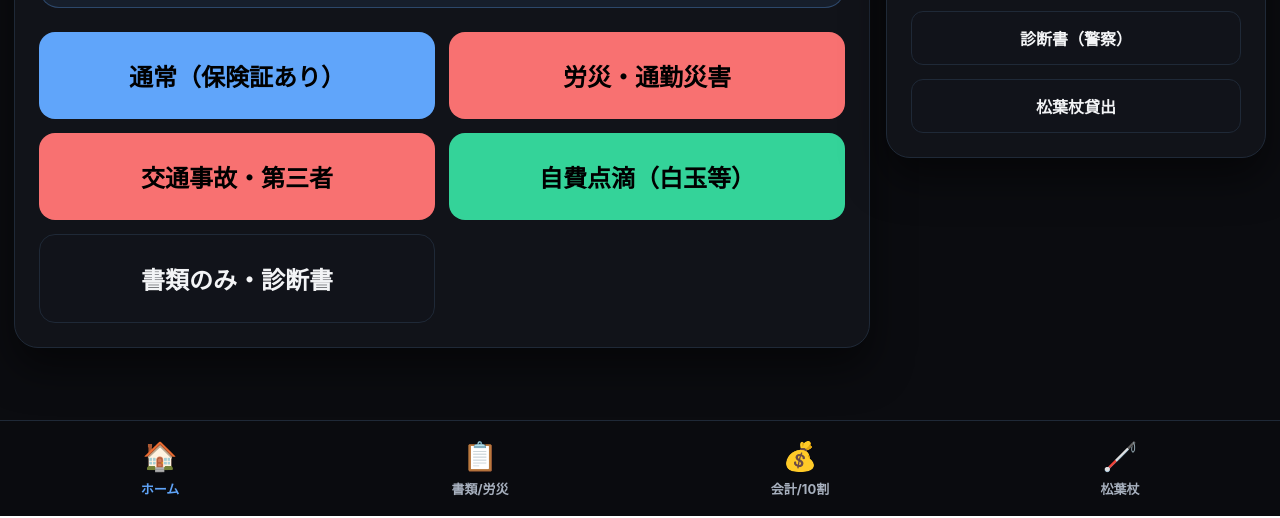
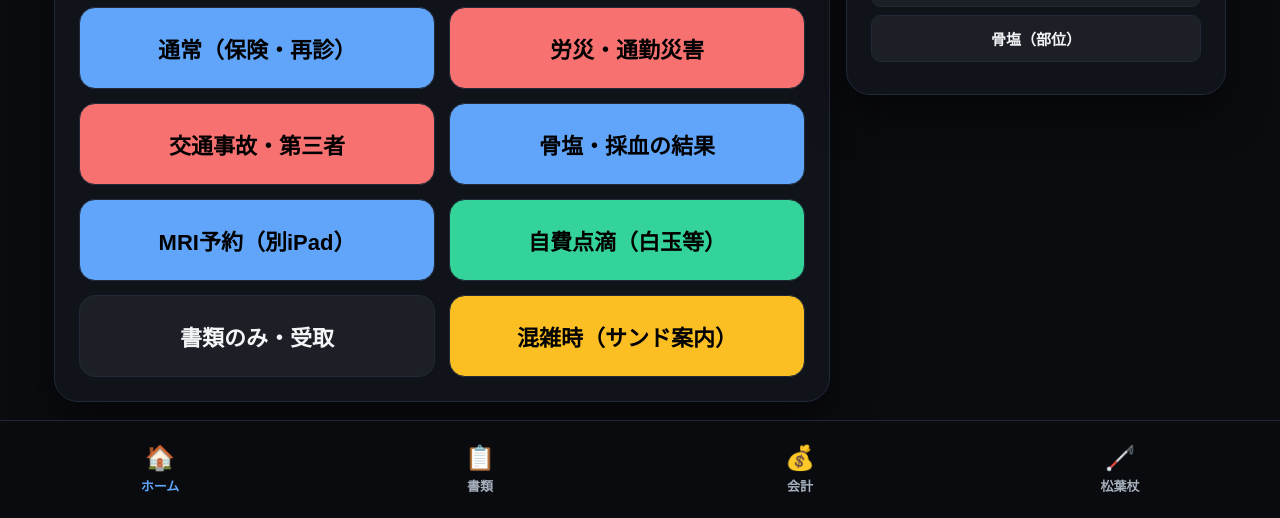
Before and after one commit to seiyaosada-sys/masaki.flow-os, a plain HTML site: page index.html in a window 1280 px wide. Shown: the part 284-802 px from the top of the page. Drawn offline with Linux system fonts and the light colour scheme.

Commit message:
Update index.html for version 0.3.9

```diff
--- a/index.html
+++ b/index.html
@@ -3,12 +3,9 @@
 <head>
   <meta charset="utf-8" />
   <meta name="viewport" content="width=device-width, initial-scale=1, viewport-fit=cover" />
-  <title>まさき整形OS（v0.3.8 項目整理版）</title>
+  <title>まさき整形OS v0.3.9</title>
 
   <meta name="theme-color" content="#0b0c10">
-  <meta name="mobile-web-app-capable" content="yes">
-  <link rel="manifest" href="data:application/json,{'name':'まさき整形OS','short_name':'まさきOS','display':'standalone','start_url':'.'}">
-
   <style>
     :root {
       --bg:#0b0c10; --card:#11131a; --text:#f3f4f6; --muted:#a7b0be; --border:#1f2937;
@@ -17,11 +14,9 @@
       --fw-title:800; --fw-btn:800; --fw-script:800; --fw-sub:700;
     }
     * { box-sizing:border-box; -webkit-touch-callout:none; }
-    html, body { height:100%; overflow-x: hidden; }
     body {
       margin:0; font-family:-apple-system,BlinkMacSystemFont,"Hiragino Sans","Noto Sans JP",sans-serif;
-      background:linear-gradient(180deg,#070812,#0b0c10 35%); color:var(--text);
-      -webkit-tap-highlight-color:transparent; touch-action:manipulation;
+      background:var(--bg); color:var(--text); touch-action:manipulation;
       padding-bottom: calc(var(--dockH) + env(safe-area-inset-bottom));
       font-size: 18px;
     }
@@ -29,41 +24,40 @@
     .row { display:flex; gap:12px; align-items:center; }
     .title { font-size:18px; font-weight:var(--fw-title); color:var(--blue); }
     .chip { font-size:13px; color:var(--muted); border:1px solid var(--border); padding:4px 10px; border-radius:999px; }
-    main { padding:20px 14px 40px; max-width:1400px; margin: 0 auto; }
-    .layout { display:grid; gap:16px; grid-template-columns: 1fr; align-items:start; }
+    main { padding:20px 14px; max-width:1200px; margin: 0 auto; }
+    .layout { display:grid; gap:16px; grid-template-columns: 1fr; }
     @media(min-width:1000px){ .layout { grid-template-columns: 1fr 380px; } .asideSticky { position:sticky; top:90px; } }
-    .card { background:rgba(17,19,26,.95); border:1px solid var(--border); border-radius:24px; padding:24px; box-shadow:0 20px 40px rgba(0,0,0,.5); }
-    .sectionTitle { font-size:14px; font-weight:var(--fw-sub); color:var(--muted); margin-bottom:10px; text-transform:uppercase; letter-spacing:1px; }
-    .script { font-size:32px; line-height:1.45; font-weight:var(--fw-script); padding:24px; border-radius:20px; border:1px solid rgba(96,165,250,.3); background:rgba(96,165,250,.08); white-space:pre-wrap; margin-bottom: 24px; color:#fff; }
-    .btnGrid { display:grid; grid-template-columns: repeat(auto-fit, minmax(260px, 1fr)); gap:14px; margin-top:20px; }
-    button { appearance:none; border:none; border-radius:16px; padding:26px 16px; font-size:24px; font-weight:var(--fw-btn); background:var(--card); color:var(--text); border:1px solid var(--border); cursor:pointer; display:flex; align-items:center; justify-content:center; text-align:center; }
+    .card { background:var(--card); border:1px solid var(--border); border-radius:24px; padding:24px; box-shadow:0 20px 40px rgba(0,0,0,.5); }
+    .sectionTitle { font-size:14px; font-weight:var(--fw-sub); color:var(--muted); margin-bottom:10px; text-transform:uppercase; }
+    .script { font-size:32px; line-height:1.4; font-weight:var(--fw-script); padding:24px; border-radius:20px; border:1px solid rgba(96,165,250,.3); background:rgba(96,165,250,.08); white-space:pre-wrap; margin-bottom: 24px; color:#fff; }
+    .btnGrid { display:grid; grid-template-columns: repeat(auto-fit, minmax(280px, 1fr)); gap:14px; }
+    button { appearance:none; border:none; border-radius:16px; padding:24px 16px; font-size:22px; font-weight:var(--fw-btn); background:rgba(255,255,255,.05); color:var(--text); border:1px solid var(--border); cursor:pointer; }
     button:active { transform: scale(0.96); background: var(--border); }
-    button.primary { background: var(--blue); color: #000; border:none; }
-    button.danger { background: var(--red); color: #000; border:none; }
-    button.warn { background: var(--amber); color: #000; border:none; }
-    button.green { background: var(--green); color: #000; border:none; }
-    button.small { padding:14px 18px; font-size:16px; border-radius:12px; font-weight:700; }
-    .dock { position:fixed; bottom:0; left:0; right:0; height:var(--dockH); background:rgba(11,12,16,.92); border-top:1px solid var(--border); display:flex; justify-content:space-around; align-items:center; padding-bottom: env(safe-area-inset-bottom); backdrop-filter:blur(20px); z-index:50; }
-    .dockItem { flex:1; text-align:center; color:var(--muted); font-size:13px; font-weight:700; display:flex; flex-direction:column; gap:6px; text-decoration:none; }
+    button.primary { background: var(--blue); color: #000; }
+    button.danger { background: var(--red); color: #000; }
+    button.warn { background: var(--amber); color: #000; }
+    button.green { background: var(--green); color: #000; }
+    button.small { padding:12px; font-size:15px; border-radius:10px; width:100%; text-align:center; margin-bottom:8px; }
+    .dock { position:fixed; bottom:0; left:0; right:0; height:var(--dockH); background:rgba(11,12,16,.95); border-top:1px solid var(--border); display:flex; justify-content:space-around; align-items:center; padding-bottom: env(safe-area-inset-bottom); z-index:50; }
+    .dockItem { flex:1; text-align:center; color:var(--muted); font-size:13px; font-weight:700; text-decoration:none; }
     .dockItem.active { color:var(--blue); }
-    .icon { font-size:28px; }
-    .modalOverlay { position:fixed; top:0; left:0; right:0; bottom:0; background:rgba(0,0,0,.85); display:none; align-items:center; justify-content:center; z-index:100; padding:20px; backdrop-filter:blur(4px); }
-    .modal { background:var(--card); border:1px solid var(--border); border-radius:28px; padding:30px; width:100%; max-width:640px; box-shadow:0 30px 60px rgba(0,0,0,.8); }
-    .modalText { font-size:22px; line-height:1.6; white-space:pre-wrap; margin:24px 0; color:#fff; }
-    .badge { display:inline-block; padding:5px 12px; border-radius:8px; font-size:13px; font-weight:900; margin-bottom:10px; }
+    .icon { display:block; font-size:24px; margin-bottom:4px; }
+    .badge { display:inline-block; padding:4px 10px; border-radius:8px; font-size:12px; font-weight:900; margin-bottom:8px; background:var(--border); }
     .badge.red { background:var(--red); color:#000; }
     .badge.blue { background:var(--blue); color:#000; }
-    .badge.green { background:var(--green); color:#000; }
-    .badge.amber { background:var(--amber); color:#000; }
+
+    /* モーダル */
+    .modalOverlay { position:fixed; inset:0; background:rgba(0,0,0,.8); display:none; align-items:center; justify-content:center; z-index:100; padding:20px; }
+    .modal { background:var(--card); border:1px solid var(--border); border-radius:24px; padding:24px; width:100%; max-width:600px; }
+    .modalText { font-size:20px; line-height:1.6; white-space:pre-wrap; margin:20px 0; }
   </style>
 </head>
 <body>
 
 <header>
   <div class="row">
-    <div class="title">まさき整形OS v0.3.8</div>
+    <div class="title">まさき整形OS v0.3.9</div>
     <div class="chip" id="pathChip">HOME</div>
-    <button class="small" style="margin-left:auto; background:var(--border);" onclick="location.reload(true)">更新</button>
   </div>
 </header>
 
@@ -75,187 +69,114 @@
 </main>
 
 <nav class="dock">
-  <a href="#" class="dockItem" id="dockHome" onclick="resetSession()"><span class="icon">🏠</span><span>ホーム</span></a>
-  <a href="#" class="dockItem" id="dockDocs" onclick="jump('docs_entry')"><span class="icon">📋</span><span>書類/労災</span></a>
-  <a href="#" class="dockItem" id="dockMoney" onclick="jump('money_hub')"><span class="icon">💰</span><span>会計/10割</span></a>
-  <a href="#" class="dockItem" id="dockCrutch" onclick="jump('crutch_1')"><span class="icon">🦯</span><span>松葉杖</span></a>
+  <a href="#" class="dockItem" id="dockHome" onclick="jump('home')"><span class="icon">🏠</span>ホーム</a>
+  <a href="#" class="dockItem" id="dockDocs" onclick="jump('docs_entry')"><span class="icon">📋</span>書類</a>
+  <a href="#" class="dockItem" id="dockMoney" onclick="jump('money_hub')"><span class="icon">💰</span>会計</a>
+  <a href="#" class="dockItem" id="dockCrutch" onclick="jump('crutch_entry')"><span class="icon">🦯</span>松葉杖</a>
 </nav>
 
-<div id="modalBack" class="modalOverlay">
-  <div class="modal">
+<div id="modalBack" class="modalOverlay" onclick="closeModal()">
+  <div class="modal" onclick="event.stopPropagation()">
     <div id="modalTitle" class="sectionTitle" style="color:var(--blue)">詳細</div>
     <div id="modalText" class="modalText"></div>
-    <button class="primary" style="width:100%; padding:22px;" id="closeModal">閉じる</button>
+    <button class="primary" style="width:100%" onclick="closeModal()">閉じる</button>
   </div>
 </div>
 
 <script>
-const GLOBAL_DETAILS = [
-  { label:"10割目安", text:"【初診】約10,000円〜15,000円\n【再診】約3,000円〜5,000円\n※処置や検査（レントゲン枚数等）で変動します。" },
-  { label:"労災必要書類", text:"・業務災害：様式第5号\n・通勤災害：様式第16号の3\n・転院：様式第6号 / 16号の4\n※会社印が必須です。" },
-  { label:"診断書（警察）", text:"当日発行可（3,300円）。\n事故現場の状況や痛みの部位を確認してください。" },
-  { label:"松葉杖貸出", text:"預かり金 5,000円（現金のみ）\n返却時に「預かり証」と引き換えで全額返金します。" }
-];
-
 const FLOW = {
   home: {
     title: "メインメニュー", script: "お疲れ様です。本日はどうなさいましたか？",
     choices: [
-      { label: "通常（保険証あり）", next: "normal_entry", style: "primary" },
+      { label: "通常（保険・再診）", next: "normal_entry", style: "primary" },
       { label: "労災・通勤災害", next: "rousai_1", style: "danger" },
       { label: "交通事故・第三者", next: "acc_entry", style: "danger" },
+      { label: "骨塩・採血の結果", next: "result_entry", style: "primary" },
+      { label: "MRI予約（別iPad）", next: "mri_info", style: "primary" },
       { label: "自費点滴（白玉等）", next: "jihi_entry", style: "green" },
-      { label: "書類のみ・診断書", next: "docs_entry", style: "" }
+      { label: "書類のみ・受取", next: "docs_entry", style: "" },
+      { label: "混雑時（サンド案内）", next: "sand_help", style: "warn" }
     ]
   },
-  // 通常
-  normal_entry: {
-    title: "通常受付", badge: "通常", script: "保険証（またはマイナカード）はお持ちですか？",
-    choices: [
-      { label: "はい（確認OK）", next: "home", style: "primary" },
-      { label: "忘れた（10割預かり）", next: "tenwari_money", style: "warn" },
-      { label: "住所等変更あり", next: "home", style: "" }
-    ]
+  // 骨塩・採血
+  result_entry: {
+    title: "結果説明", badge: "通常", script: "結果の説明ですね。\n結果はすべて医師から診察室でご説明いたします。\nこのまま診察へご案内します。",
+    choices: [ { label: "了解（診察へ）", next: "home", style: "primary" } ]
   },
-  // 労災
-  rousai_1: {
-    title: "労災：入口確認", badge: "労災", script: "お怪我は「お仕事中」または「通勤中」ですか？",
-    choices: [
-      { label: "業務中", next: "rousai_10wari", style: "danger" },
-      { label: "通勤中", next: "rousai_10wari", style: "danger" },
-      { label: "いいえ（通常へ）", next: "normal_entry", style: "" }
-    ]
-  },
-  rousai_10wari: {
-    title: "労災：10割預かり", badge: "労災", script: "書類（5号等）が届くまでは、一旦10割でお預かりとなります。\n書類提出後に返金いたします。",
-    choices: [
-      { label: "10割案内へ", next: "tenwari_money", style: "primary" },
-      { label: "書類を持っている", next: "rousai_have_docs", style: "green" },
-      { label: "戻る", next: "rousai_1", style: "" }
-    ]
-  },
-  rousai_have_docs: {
-    title: "労災：書類あり", badge: "労災", script: "書類（5号または16号の3）をお預かりします。\n本日のお会計は発生しません。",
+  // MRI
+  mri_info: {
+    title: "MRI予約手順", badge: "通常", script: "MRI予約は別のiPadで取得します。\n1) 希望日を伺う\n2) iPad入力\n3) 患者情報+日時を両面印刷\n4) 会計時に渡し、電カル入力",
     choices: [ { label: "了解", next: "home", style: "primary" } ]
   },
-  // 事故
-  acc_entry: {
-    title: "事故・第三者", badge: "事故/第三者", script: "どのケースですか？",
+  // サンド案内
+  sand_help: {
+    title: "混雑時案内", badge: "待ち", script: "■ サンド：物療とリハの間に診察\n■ 逆サンド：診察 → 物療 → リハ\n\n診察が混んでいる場合、物療（電気）がある方を先に案内できるかカルテを確認してください。",
+    choices: [ { label: "了解", next: "home", style: "primary" } ]
+  },
+  // 書類（v0.3.4のロジック復活）
+  docs_entry: {
+    title: "書類案内", badge: "書類", script: "作成には2〜3週間お時間をいただきます。\n医師が中休みに作成するため、即日発行はできません。",
     choices: [
-      { label: "交通事故（相手あり）", next: "acc_notyet", style: "primary" },
-      { label: "第三者行為（喧嘩等）", next: "third_10wari", style: "primary" },
-      { label: "自損事故（自分のみ）", next: "home", style: "" },
+      { label: "労災書類（5号等）", next: "docs_3point", style: "danger" },
+      { label: "交通事故（自賠責）", next: "docs_3point", style: "danger" },
+      { label: "当院診断書(5,500円)", next: "docs_shindan", style: "primary" },
+      { label: "書類の受取（本人確認）", next: "docs_receive", style: "green" },
       { label: "ホームへ", next: "home", style: "" }
     ]
   },
-  acc_notyet: {
-    title: "事故：未連絡", badge: "事故/第三者", script: "保険会社から当院へ連絡は届いていますか？",
+  docs_3point: {
+    title: "書類3点確認", badge: "書類", script: "以下3点を確認してください：\n1) 提出先はどこか\n2) 指定の書式はあるか\n3) 期限はいつまでか",
+    choices: [ { label: "確認完了", next: "home", style: "primary" } ]
+  },
+  docs_shindan: {
+    title: "当院診断書", badge: "書類", script: "当院書式のA4診断書ですね。\n費用は5,500円となります。\n作成後、内容に間違いがないか一緒に確認をお願いします。",
+    choices: [ { label: "了解", next: "home", style: "primary" } ]
+  },
+  docs_receive: {
+    title: "書類受取", badge: "書類", script: "ご本人確認（診察券・生年月日）をさせていただきます。\n個人情報のため、確認が取れない場合はお渡しできません。",
+    choices: [ { label: "確認OK・お渡し", next: "home", style: "primary" } ]
+  },
+  // 松葉杖（v0.3.4のロジック復活）
+  crutch_entry: {
+    title: "松葉杖", badge: "松葉", script: "貸出ですか？返却ですか？",
     choices: [
-      { label: "届いている", next: "home", style: "green" },
-      { label: "まだ（10割預かり）", next: "acc_10wari_info", style: "warn" }
+      { label: "貸出（預かり5,000円）", next: "crutch_lend", style: "primary" },
+      { label: "返却（診察あり）", next: "crutch_return", style: "primary" },
+      { label: "返却（診察なし・自己判断）", next: "crutch_self", style: "warn" }
     ]
   },
-  acc_10wari_info: {
-    title: "事故：10割預かり", badge: "事故/第三者", script: "連絡が確認できるまでは、一旦10割でお預かりとなります。\n後日、連絡があれば精算いたします。",
-    choices: [ { label: "10割案内へ", next: "tenwari_money", style: "primary" } ]
+  crutch_lend: {
+    title: "松葉杖貸出", badge: "松葉", script: "預かり金 5,000円（現金のみ）をお預かりします。\n借用書を作成し、控えをお渡ししてください。\n※返却時に全額返金します。",
+    choices: [ { label: "完了", next: "home", style: "primary" } ]
   },
-  third_10wari: {
-    title: "第三者：案内", badge: "事故/第三者", script: "第三者行為は健康保険が使えません。\n原則10割負担となります。",
-    choices: [ { label: "了解（10割案内）", next: "tenwari_money", style: "primary" } ]
+  crutch_self: {
+    title: "自己判断返却", badge: "松葉", script: "医師の診察なしでの返却ですね。\nその後の症状悪化等については責任を負いかねますが、よろしいでしょうか？",
+    choices: [ { label: "了解（返却処理）", next: "home", style: "danger" } ]
   },
-  // 自費
-  jihi_entry: {
-    title: "自費診療", badge: "自費", script: "ご希望のメニューを選択してください",
-    choices: [
-      { label: "白玉点滴", next: "jihi_common", style: "primary" },
-      { label: "美肌点滴", next: "jihi_common", style: "primary" },
-      { label: "ニンニク点滴", next: "jihi_common", style: "primary" },
-      { label: "その他自費メニュー", next: "jihi_common", style: "" },
-      { label: "ホームへ", next: "home", style: "" }
-    ]
-  },
-  jihi_common: {
-    title: "自費：確認", badge: "自費", script: "自費診療となります。料金を確認し、同意書にサインをお願いします。",
-    choices: [
-      { label: "料金を確認", next: "money_hub", style: "warn" },
-      { label: "サイン完了", next: "home", style: "primary" }
-    ]
-  },
-  // 会計
-  tenwari_money: {
-    title: "10割負担の目安", badge: "共通", script: "本日は全額自己負担でお預かりします。\n【初診目安：10,000円〜15,000円】\n\n後日、精算いたします。",
-    choices: [ { label: "了解しました", next: "home", style: "primary" } ]
-  },
-  money_hub: {
-    title: "会計・料金確認", badge: "共通", script: "確認したい項目を選んでください",
-    choices: [
-      { label: "10割の目安", next: "tenwari_money", style: "primary" },
-      { label: "松葉杖（5,000円）", next: "crutch_1", style: "primary" },
-      { label: "診断書（3,300円〜）", next: "docs_entry", style: "" },
-      { label: "ホームへ", next: "home", style: "" }
-    ]
-  },
-  // 書類
-  docs_entry: {
-    title: "書類・診断書", badge: "書類", script: "どの書類のご案内ですか？",
-    choices: [
-      { label: "警察提出用（事故）", next: "docs_keisatsu", style: "primary" },
-      { label: "生命保険（診断書）", next: "docs_seiho", style: "primary" },
-      { label: "ホームへ", next: "home", style: "" }
-    ]
-  },
-  docs_keisatsu: {
-    title: "警察用診断書", badge: "書類", script: "警察提出用の診断書ですね。費用は3,300円となります。",
-    choices: [ { label: "発行依頼", next: "home", style: "primary" } ]
-  },
-  docs_seiho: {
-    title: "生命保険診断書", badge: "書類", script: "指定の用紙をお持ちですか？作成に1〜2週間かかります。",
-    choices: [
-      { label: "用紙あり（預かり）", next: "home", style: "primary" },
-      { label: "用紙なし", next: "home", style: "" }
-    ]
-  },
-  // 松葉杖
-  crutch_1: {
-    title: "松葉杖貸出", badge: "松葉杖", script: "預かり金5,000円が必要です。\n返却時に全額返金します。",
-    choices: [ { label: "了解", next: "home", style: "primary" } ]
-  }
+  // 通常・会計ハブ
+  normal_entry: { title: "通常受付", badge: "通常", script: "保険証・マイナカードの確認をお願いします。", choices: [ { label: "完了", next: "home", style: "primary" } ] },
+  money_hub: { title: "会計案内", badge: "会計", script: "10割預かり：1万〜1.5万円目安\n松葉杖：5,000円\n警察用診断書：3,300円\n当院診断書：5,500円", choices: [ { label: "ホームへ", next: "home", style: "primary" } ] }
 };
 
-let state = { current:"home", history:[] };
+const GLOBAL_DETAILS = [
+  { label: "10割目安", text: "初診：10,000円〜15,000円\n再診：3,000円〜5,000円\n※内容により変動します。" },
+  { label: "松葉杖ルール", text: "預かり金5,000円（現金）。\n返却時に「預かり証」と引き換えで返金。\n紛失時は返金不可。" },
+  { label: "生保（医療扶助）", text: "医療券がない場合、役所へ電話確認が取れるまで受診不可（または10割預かり）。" },
+  { label: "骨塩（部位）", text: "前腕：当日可\n腰椎・大腿：予約制（当日以降）" }
+];
+
+let state = { current: "home", history: [] };
 const elScreen = document.getElementById("screen");
 const elAside = document.getElementById("aside");
 const elChip = document.getElementById("pathChip");
 
-function go(nextId) {
-  if(!FLOW[nextId]) return;
-  state.history.push(state.current);
-  state.current = nextId;
-  render();
-}
-function jump(nextId) { state.history = []; state.current = nextId; render(); }
-function back() {
-  if(state.history.length > 0) { state.current = state.history.pop(); render(); }
-  else { state.current = "home"; render(); }
-}
-function resetSession() { state.history = []; state.current = "home"; render(); }
-
-function openModal(title, text) {
-  document.getElementById("modalTitle").textContent = title;
-  document.getElementById("modalText").textContent = text;
-  document.getElementById("modalBack").style.display = "flex";
-}
-document.getElementById("closeModal").addEventListener("click", () => {
-  document.getElementById("modalBack").style.display = "none";
-});
-
 function render() {
-  const s = FLOW[state.current];
+  const s = FLOW[state.current] || FLOW.home;
   elChip.textContent = s.title;
   let html = `
     <div class="row" style="justify-content:space-between; margin-bottom:10px;">
-      <div>${s.badge ? `<span class="badge ${getBadgeClass(s.badge)}">${s.badge}</span>` : ""}</div>
-      <button class="small" style="background:var(--border)" onclick="back()">戻る</button>
+      <div>${s.badge ? `<span class="badge ${s.badge==='通常'?'blue':'red'}">${s.badge}</span>` : ""}</div>
+      <button class="small" style="width:80px; background:var(--border)" onclick="back()">戻る</button>
     </div>
     <div class="script">${s.script}</div>
     <div class="btnGrid">
@@ -265,34 +186,24 @@ function render() {
   });
   html += `</div>`;
   elScreen.innerHTML = html;
-  renderAside();
-  updateDock();
+
+  // サイドバー
+  let asideHtml = `<div class="sectionTitle">Quick Help</div>`;
+  GLOBAL_DETAILS.forEach(d => {
+    asideHtml += `<button class="small" onclick="openModal('${d.label}','${d.text.replace(/\n/g,'\\n')}')">${d.label}</button>`;
+  });
+  elAside.innerHTML = asideHtml;
+
+  // Dock
+  document.querySelectorAll('.dockItem').forEach(el => el.classList.remove('active'));
+  if(state.current === 'home') document.getElementById('dockHome').classList.add('active');
 }
 
-function renderAside() {
-  let html = `<div class="sectionTitle">QUICK REFERENCE</div><div style="display:grid; gap:14px;">`;
-  GLOBAL_DETAILS.forEach(d => {
-    html += `<button class="small" onclick="openModal('${d.label}','${d.text.replace(/\n/g,'\\n')}')">${d.label}</button>`;
-  });
-  html += `</div>`;
-  elAside.innerHTML = html;
-}
-
-function getBadgeClass(b) {
-  if(b.includes("労災") || b.includes("事故") || b.includes("書類")) return "red";
-  if(b==="通常") return "blue";
-  if(b==="自費") return "green";
-  return "amber";
-}
-
-function updateDock() {
-  document.querySelectorAll('.dockItem').forEach(el => el.classList.remove('active'));
-  const c = state.current;
-  if(c === "home") document.getElementById("dockHome").classList.add("active");
-  else if(c.includes("docs")) document.getElementById("dockDocs").classList.add("active");
-  else if(c.includes("money") || c.includes("tenwari")) document.getElementById("dockMoney").classList.add("active");
-  else if(c.includes("crutch")) document.getElementById("dockCrutch").classList.add("active");
-}
+function go(id) { state.history.push(state.current); state.current = id; render(); }
+function back() { if(state.history.length > 0) { state.current = state.history.pop(); render(); } }
+function jump(id) { state.history = []; state.current = id; render(); }
+function openModal(t, txt) { document.getElementById("modalTitle").textContent = t; document.getElementById("modalText").textContent = txt; document.getElementById("modalBack").style.display = "flex"; }
+function closeModal() { document.getElementById("modalBack").style.display = "none"; }
 
 render();
 </script>
```
